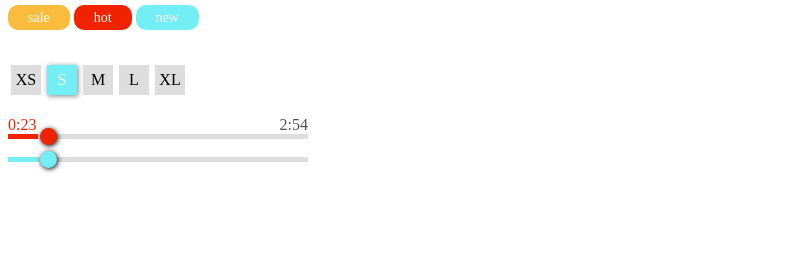
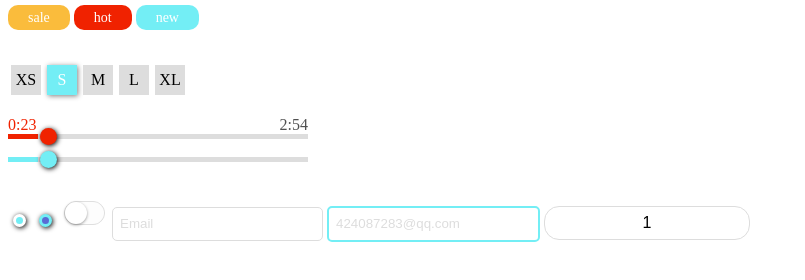
Before and after one commit to zhenjun115/colorfull-ui, a plain HTML site: page index.html in a window 1280 px wide. Shown: the whole page, without its empty margins (0-805 px from the left). Drawn offline with Linux system fonts and the light colour scheme.

Commit message:
redefined input: radio, checkbox, number, email;

```diff
--- a/base.css
+++ b/base.css
@@ -104,3 +104,152 @@ ul.sale-size > li.active > a {
     bottom: 5px;
     right: 0px;
 }
+
+/*redefined form input*/
+input.colorfull-ui {
+    -webkit-appearance: none;
+}
+
+input[type='radio'].colorfull-ui {
+    position: relative;
+    width: 14px;
+    height: 14px;
+}
+
+input[type='radio'].colorfull-ui:before {
+    content: '';
+    position: absolute;
+    width: 7px;
+    height: 7px;
+    top: 2.5px;
+    left: 2.5px;
+    background: #73eef5;
+    border-radius: 50%;
+    z-index: 1000;
+}
+
+input[type='radio'].colorfull-ui:after {
+    content: '';
+    position: absolute;
+    width: 13px;
+    height: 13px;
+    background: white;
+    border-radius: 50%;
+    box-shadow: 1px 1px 5px;
+}
+
+/*checked*/
+input.colorfull-ui.checked {
+    -webkit-appearance: none;
+}
+
+input[type='radio'].colorfull-ui.checked {
+    position: relative;
+    width: 14px;
+    height: 14px;
+}
+
+input[type='radio'].colorfull-ui.checked:before {
+    content: '';
+    position: absolute;
+    width: 7px;
+    height: 7px;
+    top: 2.5px;
+    left: 2.5px;
+    background: #5a6bd4;
+    border-radius: 50%;
+    z-index: 1000;
+}
+
+input[type='radio'].colorfull-ui.checked:after {
+    content: '';
+    position: absolute;
+    width: 13px;
+    height: 13px;
+    background: #73eef5;
+    border-radius: 50%;
+    box-shadow: 1px 1px 5px;
+}
+
+/*input checkbox*/
+input[type='checkbox'].colorfull-ui {
+    width: 41px;
+    height: 24px;
+    border: 1px solid #dfdfdf;
+    background: #dfdfdf;
+    border-radius: 16px;
+}
+
+input[type='checkbox'].colorfull-ui:before {
+    content: '';
+    width: 39px;
+    height: 22px;
+    background: #fdfdfd;
+    position: absolute;
+    border-radius: 15px;
+    -webkit-transition: -webkit-transform 0.3s;
+}
+
+input[type='checkbox'].colorfull-ui:after {
+    content: " ";
+    width: 22px;
+    height: 22px;
+    background: #fff;
+    border-radius: 15px;
+    position: absolute;
+    background-color: #fff;
+    box-shadow: 0 1px 3px rgba( 0, 0, 0, 0.4 );
+    -webkit-transition: -webkit-transform 0.3s;
+}
+
+input[type='checkbox'].colorfull-ui:checked {
+    background-color: #04be02;
+    border-color: #04be02;
+}
+
+input[type='checkbox'].colorfull-ui:checked:after {
+    -webkit-transform: translateX(17px);
+}
+
+input[type='checkbox'].colorfull-ui:checked:before {
+    -webkit-transform: scale(0);
+}
+
+/*email*/
+input[type='email'].colorfull-ui.email {
+    width: 200px;
+    height: 30px;
+    border: 1px solid #ddd;
+    border-radius: 5px;
+    color: #ddd;
+    padding-left: 7px;
+}
+
+input[type='email'].colorfull-ui.email.valid {
+    border: 2px solid #73eef5;
+}
+
+/*input number*/
+input.colorfull-ui.number {
+    position: relative;
+    width: 200px;
+    height: 30px;
+    border: 1px solid #DDD;
+    border-radius: 15px;
+    text-align: center;
+    font-size: 16px;
+}
+
+input.colorfull-ui.number::before {
+    content: '+';
+    font-size: 14px;
+    color: black;
+    position: absolute;
+}
+
+input.colorfull-ui.number::after {
+    content: '+';
+    font-size: 14px;
+    color: black;
+    position: absolute;
+}
--- a/index.html
+++ b/index.html
@@ -41,5 +41,22 @@
         <div class="progress-bar"></div>
     </div>
 
+    <br />
+    <br />
+    <!--redefined form input-->
+    <div class="">
+        <input type="radio" class="colorfull-ui">
+
+        <input type="radio" class="colorfull-ui checked">
+
+        <input type="checkbox" class="colorfull-ui">
+
+        <input type="email" class="colorfull-ui email" value="Email">
+
+        <input type="email" class="colorfull-ui email valid" value="424087283@qq.com">
+
+        <input type="text" class="colorfull-ui number" value="1">
+    </div>
+
 </body>
 </html>
```
